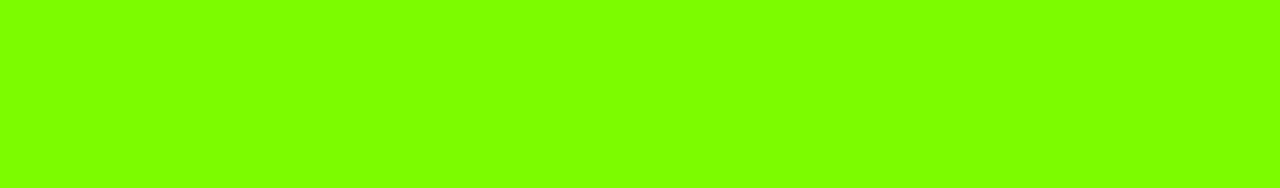
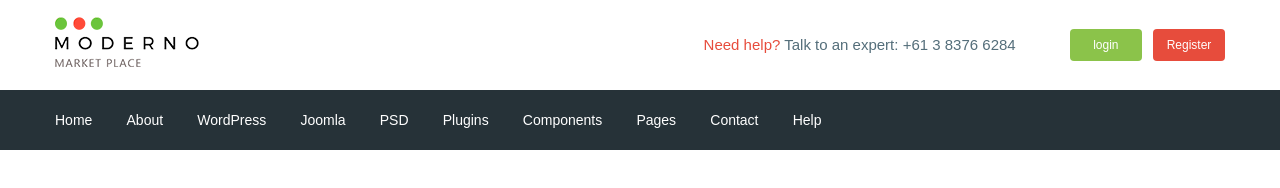
Before and after one commit to musofirov01/moderno, a website: page app/index.html in a window 1280 px wide. Drawn offline with nearby package versions, Linux system fonts and the light colour scheme; files that its build step writes are made by us from their sources.

Commit message:
added header

```diff
--- a/app/index.html
+++ b/app/index.html
@@ -5,12 +5,98 @@
     <meta charset="UTF-8">
     <meta name="viewport" content="width=device-width, initial-scale=1.0">
     <title>Document</title>
+    <link rel="preconnect" href="https://fonts.gstatic.com">
+    <link href="https://fonts.googleapis.com/css2?family=Roboto:wght@500;700&display=swap" rel="stylesheet">
     <link rel="stylesheet" href="css/libs.min.css">
     <link rel="stylesheet" href="css/style.min.css">
 </head>
 
 <body>
+    <header class="header">
+        <div class="header__top">
+            <div class="container">
+                <div class="header__top-inner">
+                    <div class="header__logo">
+                        <a href="#">
+                            <img src="images/logo.png" alt="logotip">
+                        </a>
+                    </div>
 
+                    <div class="header__text">
+                        <a href="#">
+                            <span>Need help?</span>
+                        </a>
+                        Talk to an expert:
+                        <a class="header__phone" href="tel:61383766284">+61 3 8376 6284</a>
+                    </div>
+                    <div class="header__box">
+                        <a class="basket" href="#"></a>
+                        <a class="header__btn header__btn-login" href="#">login</a>
+                        <a class="header__btn header__btn-registr" href="#">Register</a>
+                    </div>
+                </div>
+            </div>
+        </div>
+
+        <div class="header__menu">
+            <div class="container">
+                <nav class="menu">
+                    <ul class="menu__list">
+                        <li>
+                            <a href="#">
+                                Home
+                            </a>
+                        </li>
+                        <li>
+                            <a href="#">
+                                About
+                            </a>
+                        </li>
+                        <li>
+                            <a href="#">
+                                WordPress
+                            </a>
+                        </li>
+                        <li>
+                            <a href="#">
+                                Joomla
+                            </a>
+                        </li>
+                        <li>
+                            <a href="#">
+                                PSD
+                            </a>
+                        </li>
+                        <li>
+                            <a href="#">
+                                Plugins
+                            </a>
+                        </li>
+                        <li>
+                            <a href="#">
+                                Components
+                            </a>
+                        </li>
+                        <li>
+                            <a href="#">
+                                Pages
+                            </a>
+                        </li>
+                        <li>
+                            <a href="#">
+                                Contact
+                            </a>
+                        </li>
+                        <li>
+                            <a href="#">
+                                Help
+                            </a>
+                        </li>
+                    </ul>
+                </nav>
+            </div>
+        </div>
+    </header>
 
 
 
--- /dev/null
+++ b/app/scss/_fonts.scss
@@ -0,0 +1,7 @@
+@font-face {
+    font-family: 'Roboto-Regular', sans-serif;
+    src: url('../fonts/Roboto-Regular.woff2') format('woff2'),
+         url('../fonts/Roboto-Regular.woff2') format('woff2');
+         font-weight: 400;
+         font-display: swap;
+}
--- /dev/null
+++ b/app/scss/_global.scss
@@ -0,0 +1,32 @@
+html{
+    box-sizing: border-box;
+}
+*,
+*::after,
+*::before{
+    box-sizing: inherit;
+}
+a{
+    display: inline-block;
+    text-decoration: none;
+    color: $text;
+}
+ul,
+li{
+    margin: 0;
+    padding: 0;
+    list-style: none;
+}
+body{
+    font-family: 'Roboto-Regular', sans-serif;
+    font-weight: 400;
+    font-size: 15px;
+    line-height: 24px;
+    color: $text;
+}
+
+.container{
+    max-width: 1200px;
+    margin: 0 auto;
+    padding: 0 15px;
+}
--- /dev/null
+++ b/app/scss/_vars.scss
@@ -0,0 +1,4 @@
+$text: #546e7a;
+$red: #e74c3c;
+$green: #8bc34a;
+$bg: #263238;
--- a/app/scss/style.scss
+++ b/app/scss/style.scss
@@ -1,12 +1,56 @@
-html{
-    box-sizing: border-box;
-}
-*,
-*::after,
-*::before{
-    box-sizing: inherit;
+@import 'vars';
+@import 'global';
+@import 'fonts';
+
+.header__top-inner{
+    display: flex;
+    justify-content: space-between;
+    height: 90px;
+    align-items: center;
 }
 
-body{
-    background-color: lawngreen;
+.header__text{
+    margin-left: auto;
+    margin-right: 50px;
+    span{
+        color: $red;
+    }
 }
+
+
+.header__btn{
+    padding: 4px;
+    width: 72px;
+    border-radius: 4px;
+    text-align: center;
+    color: #fff;
+    font-size: 12px;
+}
+.header__btn-login{
+    background-color: $green;
+}
+.header__btn-registr{
+    background-color: $red;
+    margin-left: 7px;
+}
+
+.header__menu{
+    background-color: $bg;
+}
+.menu{
+    display: flex;
+    align-items: center;
+    height: 60px;
+}
+.menu__list{
+    li{
+        display: inline-block;
+        & + li{
+            margin-left: 30px;
+        }
+    }
+    a{
+        font-size: 14px;
+        color: #fff;
+    }
+}
--- a/gulpfile.js
+++ b/gulpfile.js
@@ -11,7 +11,7 @@ let gulp = require ('gulp'),
 
 
   gulp.task('sass', function(){
-    return gulp.src('app/scss/style.scss')
+    return gulp.src('app/scss/**/*.scss')
         .pipe(sass({outputStyle:'compressed'}))
         .pipe(rename({suffix: '.min'}))
         .pipe(autoptefixer({
@@ -65,7 +65,7 @@ let gulp = require ('gulp'),
 
 
   gulp.task('watch', function(){
-      gulp.watch('app/scss/style.scss', gulp.parallel('sass'))
+      gulp.watch('app/scss/**/*.scss', gulp.parallel('sass'))
       gulp.watch('app/*.html', gulp.parallel('html'))
       gulp.watch('app/js/*.js', gulp.parallel('js'))
   });
```
Also changed, not shown: app/css/style.min.css, app/fonts/Roboto-Regular.woff (added), app/fonts/Roboto-Regular.woff2 (added), app/images/logo.png (added), 1 other file.
